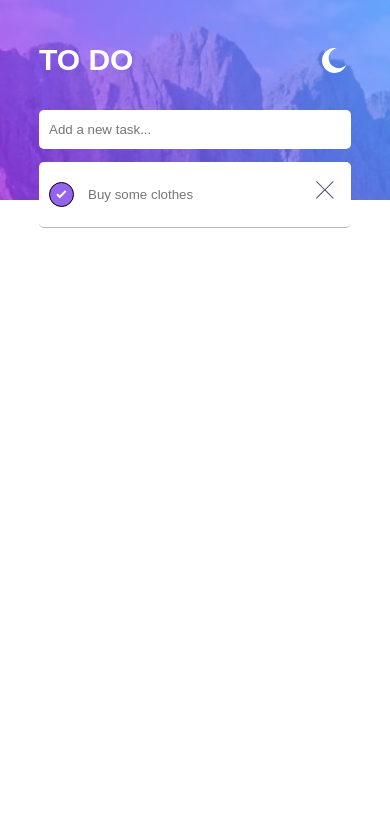
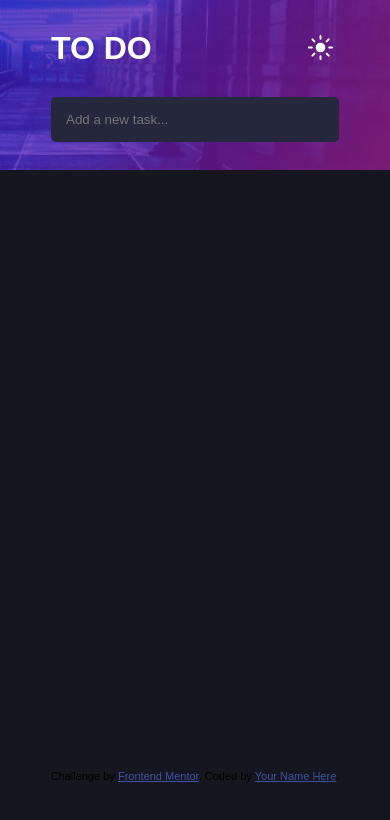
Before and after one commit to Kelsy-Dev/To-Do-List, a plain HTML site: page index.html in a window 390 px wide. Both pictures are taken after a click on the button 334 px from the left and 60 px from the top of the page. Drawn offline with Linux system fonts and the light colour scheme.

Commit message:
DRY Code

```diff
--- a/index.html
+++ b/index.html
@@ -11,36 +11,39 @@
 
   <!-- Feel free to remove these styles or customise in your own stylesheet 👍 -->
   <style>
-    .attribution { font-size: 11px; text-align: center; }
+    .attribution { font-size: 11px; text-align: center; margin-top: 600px;}
     .attribution a { color: hsl(228, 45%, 44%); }
   </style>
 </head>
-<body>
-  <header>
-    <p>To do</p>
-    <button id="icon">
+<body class="dark">
+
+<main class="bg">
+  <div class="header">
+    <h1>TO DO</h1>
+
+    <button id="icon" onclick="switchMode()">
       <img src="images/icon-moon.svg"
       alt="Dark mode button"
-      height="25px" width="25px" class="moon">
-      </button>
-  </header>
+      height="25px" width="25px" class="moon hide">
+      <img src="images/icon-sun.svg"
+      alt="Dark mode button"
+      height="25px" width="25px" class="sun">
+    </button>
+  </div>
 
-  <main>
+  <div class="container">
     <input type="text"
-    id="create"
+    id="inputBox"
+    class="darkLi"
     placeholder="Add a new task...">
 
-    <div class="tasklist">
+    <ul id="taskContainer">
+      <!-- <li class=" done darkLi cross">Buy clothes tomorrow</li>
+      <li class=" done darkLi cross">Do groceries</li> -->
+    </ul>
+  </div>
+</main>
 
-      <div class="task ">
-        <button class="check ok"><img src="images/icon-check.svg"></button>
-        <input type="text" class="items" placeholder="Buy some clothes">
-        <button class="cross"><img src="images/icon-cross.svg"></button>
-        </button>
-      </div>
-
-    </div>
-  </main>
 
 
 
--- a/main.js
+++ b/main.js
@@ -1,114 +1,53 @@
-const bdy = document.querySelector('body');
-const type = document.querySelector('#create');
-const toDo = document.getElementById('create');
-const tasklist = document.querySelector('.tasklist');
-const darkMode = document.querySelector('#icon');
-const moon = document.querySelector('.moon');
+const moon = document.querySelector(".moon");
+const sun = document.querySelector(".sun");
+const light = document.querySelector(".bg");
+const body = document.querySelector("body");
+const input = document.querySelector("input");
+const taskContainer = document.getElementById("taskContainer");
 
-// ***********************
-// *********BUTTONS*******
+function switchMode() {
+        moon.classList.toggle("hide")
+        sun.classList.toggle('hide');
+        light.classList.toggle('bg');
+        body.classList.toggle('dark');
+        input.classList.toggle('darkLi');
+}
+switchMode();
 
-// const checkbttn = (btn) => {
-//     btn.classList.add('check');
-//     const img = document.createElement('img');
-//     img.src = `images/icon-check.svg`
-//     task.appendChild(btn);
-//     btn.appendChild(img);
-// }
-// const crossbttn = () => {
-//     cross.classList.add('cross');
-//     const imgC = document.createElement('img');
-//     imgC.src = "images/icon-cross.svg";
-//     cross.appendChild(imgC)
-// }
-// *********************************
-// *********ADDING A NEW TASK*******
+    inputBox.addEventListener("keypress", (e) => {
+        if(e.key === "Enter" && input.value.length > 0) {
+            console.log("adding task");
 
-toDo.addEventListener("keypress", (e) => {
-    if(e.key === "Enter" && type.value.length > 0) {
+            let newTask = document.createElement("li");
+            let span = document.createElement("span");
 
-        const task = document.createElement('div');
-        const items = document.createElement('input');
+            newTask.innerHTML = inputBox.value;
+            inputBox.value = '';
 
-    // checkbttn(check);
-    const check = document.createElement('button');
-    check.classList.add('check');
-    const img = document.createElement('img');
-    img.src = `images/icon-check.svg`
-    task.appendChild(check);
-    check.appendChild(img);
+            span.classList.add("cross");
+            newTask.classList.add("done");
 
-    const cross = document.createElement('button');
-    cross.classList.add('cross');
-    const imgC = document.createElement('img');
-    imgC.src = "images/icon-cross.svg";
-    cross.appendChild(imgC)
+            taskContainer.appendChild(newTask);
+            newTask.append(span);
 
-    // creating new tasks
-    tasklist.appendChild(task);
-    task.appendChild(items);
-    task.appendChild(cross);
-    items.classList.add('items');
-    task.classList.add('task');
-    items.createTextNode('test');
-    type.value = '';
-
-    check.addEventListener("click", () => {
-        items.classList.toggle('done');
-        check.classList.toggle('ok');
-
-        console.log("Check button");
-    })
-    cross.addEventListener("click", () => {
-        tasklist.removeChild(task);
-        console.log("remove");
+        } saveData();
     })
 
+taskContainer.addEventListener("click", (e) => {
+    if(e.target.tagName === 'LI' ) {
+        e.target.classList.toggle("check");
+        saveData();
+    } else if(e.target.tagName === 'SPAN') {
+        e.target.parentElement.remove();
+        saveData();
     }
 })
 
-// **************************
-// *********DARK MODE********
+function saveData() {
+    localStorage.setItem('data', taskContainer.innerHTML);
+}
 
-// const vars = [items, cross, task, type]
-
-//     const switchMode = () => {
-//         for (let i=0; i<vars.length; i++) {
-//         vars[i].classList.add('drkbtn');
-
-//         bdy.classList.add('drk');
-//         check.classList.add('checkdrk');
-//     }
-// }
-
-// moon.addEventListener("click", () => {
-//     const sun = document.createElement('img');
-//     if(moon) {
-
-//         switchMode()
-//         darkMode.removeChild(moon);
-
-//         sun.src = "images/icon-sun.svg";
-//         darkMode.appendChild(sun);
-//         sun.classList.add('sun');
-//         console.log("turn dark");
-
-//     } if(sun) {
-//         sun.addEventListener("click", () => {
-//             items.classList.remove('drkbtn');
-//             cross.classList.remove('drkbtn');
-//             task.classList.remove('drkbtn');
-//             type.classList.remove('drkbtn');
-//             bdy.classList.remove('drk');
-//             check.classList.remove('checkdrk');
-//             darkMode.removeChild(sun);
-//             darkMode.appendChild(moon)
-
-//             console.log("turn light");
-//         })
-//     } return
-
-// })
-
-
-//optimize/DRY your code
+function showTask() {
+    taskContainer.innerHTML = localStorage.getItem('data');
+}
+showTask();
--- a/style.css
+++ b/style.css
@@ -1,118 +1,107 @@
 * {
     box-sizing: border-box;
     margin: 0;
+    font-family: sans-serif;
+}
+body {
+    background-color: #f6f6f8;
 }
 
-header {
+main {
+    background: url('images/bg-mobile-light.jpg') no-repeat;
+    background-size: cover;
+    padding: 30px 15px;
+    height: 170px;
+    width: 100%;
+}
+.header {
     display: flex;
     justify-content: space-between;
-    align-items: center;
-    padding: 0 10%;
-    background-image: url(images/bg-mobile-light.jpg);
-    background-size: cover;
+    width: 80%;
+    max-width: 500px;
+    margin: 0 auto;
     color: white;
-    height: 200px;
-    width: 100%;
-}
-header > p {
-    margin-top: -80px;
-    font-size: 30px;
-    font-family: sans-serif;
-    text-transform: uppercase;
-    font-weight: bold;
-}
-#icon {
-    width: 33px;
-    height: 27px;
-    padding-left: 4.2px;
-    margin-top: -80px;
-    border: none;
-    cursor: pointer;
-    background-color: rgba(0, 0, 0, 0);
-}
-#icon:focus {
-    transform: rotate(360deg);
 }
 
 
-/* ******************************
-***********TO DO LIST*********** */
+/* ******CONTAINER*******
+********************** */
 
-main {
+.container {
     display: flex;
-    justify-content: center;
+    flex-direction: column;
+    align-items: center;
+    margin: 30px auto 0;
+    max-width: 600px;;
+}
+#inputBox {
+    width: 80%;
+    padding: 15px;
+    border-radius: 5px;
+    border: none;
 }
 
-#create {
-    top: 110px;
-    border: none;
+ul {
+    width: 80%;
+    padding-left: 0;
+    margin-top: 10px;
+}
+ul li {
+    list-style-type: none;
+    background-color: white;
     border-radius: 5px;
-    text-align: left;
+    padding: 15px;
+    margin-bottom: 2px;
+    font-size: 15px;
 }
-#create, .tasklist {
-    position: absolute;
-    padding: 12px 10px;
-    width: 80%;
+ul li.done::before {
+    content: '';
+    border: 1px solid black;
+    border-radius: 50%;
+    padding: 0 8px;
+    margin-right: 10px;
+    cursor: pointer;
 }
-
-/* ******************************
-***********TASK LIST*********** */
-.tasklist {
-    padding: 12px 0;
-    top: 150px;
-}
-.task {
-    background-color: white;
-    padding: 10px 0;
-    border-radius: 5px;
-    border-bottom: 1px solid rgba(128, 128, 128, 0.564);
-}
-.items {
-    padding: 15px 0;
-    margin-left: 10px;
-    outline: none;
-    width: 70%;
-}
-.check, .cross, .items {
-    border: none;
-    background-color: white;
+ul li.check::before {
+    background: url('images/icon-check.svg') no-repeat;
+    background-position: center;
+    background-color: #a67df8;
 }
 .check {
-    border: 1px solid black;
-    border-radius: 50%;
-    margin-left: 10px;
-    width: 25px;
-    height: 25px;
-}
-.ok {
-    background-color: rgba(120, 54, 233, 0.777);
-}
-.done {
     text-decoration: line-through;
-    color: rgb(197, 192, 192);
-    font-size: 15px;
+    color: gray;
 }
 
 
-/* ******************************
-***********TASK LIST*********** */
+/* ******DARK MODE*******
+********************** */
+.dark {
+    background-color: #161620;
+}
+.darkLi {
+    background-color: #25273d;
+    color: white;
+}
+.bg {
+    background: url('images/bg-mobile-dark.jpg')no-repeat;
+    background-size: cover;
+}
+button {
+    border: none;
+    background: none;
+    cursor: pointer;
+}
 
-.drk {
-    background-color: #171723;
+.hide {
+    display: none;
 }
-.drkbtn {
-    color: #aaacc3;
-    background-color: #25273d;
+
+/* ******DELETE BUTTON*******
+********************** */
+
+.cross {
+    padding: 10px;
+    background: url('images/icon-cross.svg') no-repeat;
+    float: right;
+    cursor: pointer;
 }
-/* .checkdrk {
-    background-color: #ffffff;
-} */
-.sun {
-    width: 25px;
-    height: 25px;
-
-    transition: all 2s ease-in-out;
-}
-.sun:hover {
-    transform: rotate(360deg);
-}
```
